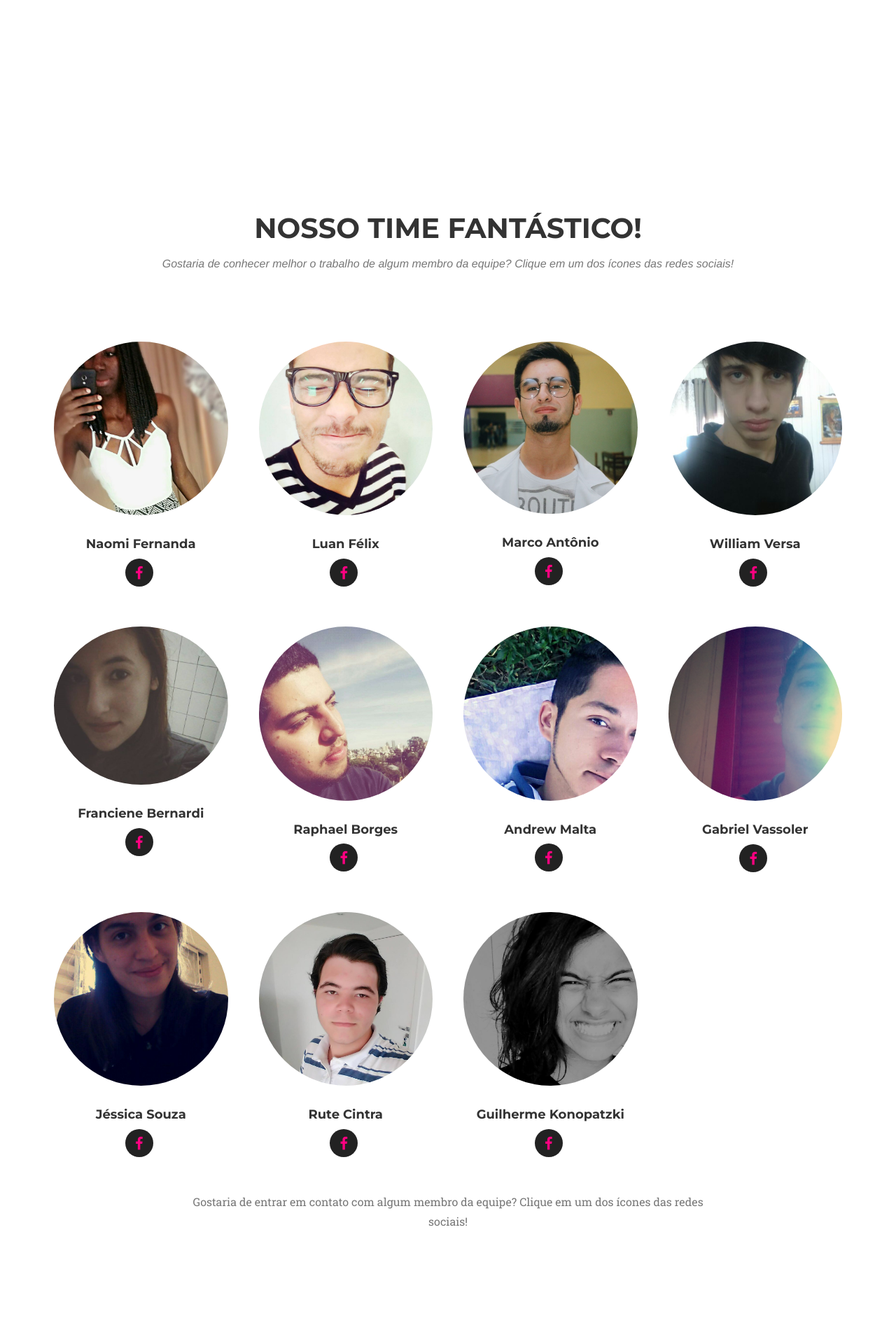
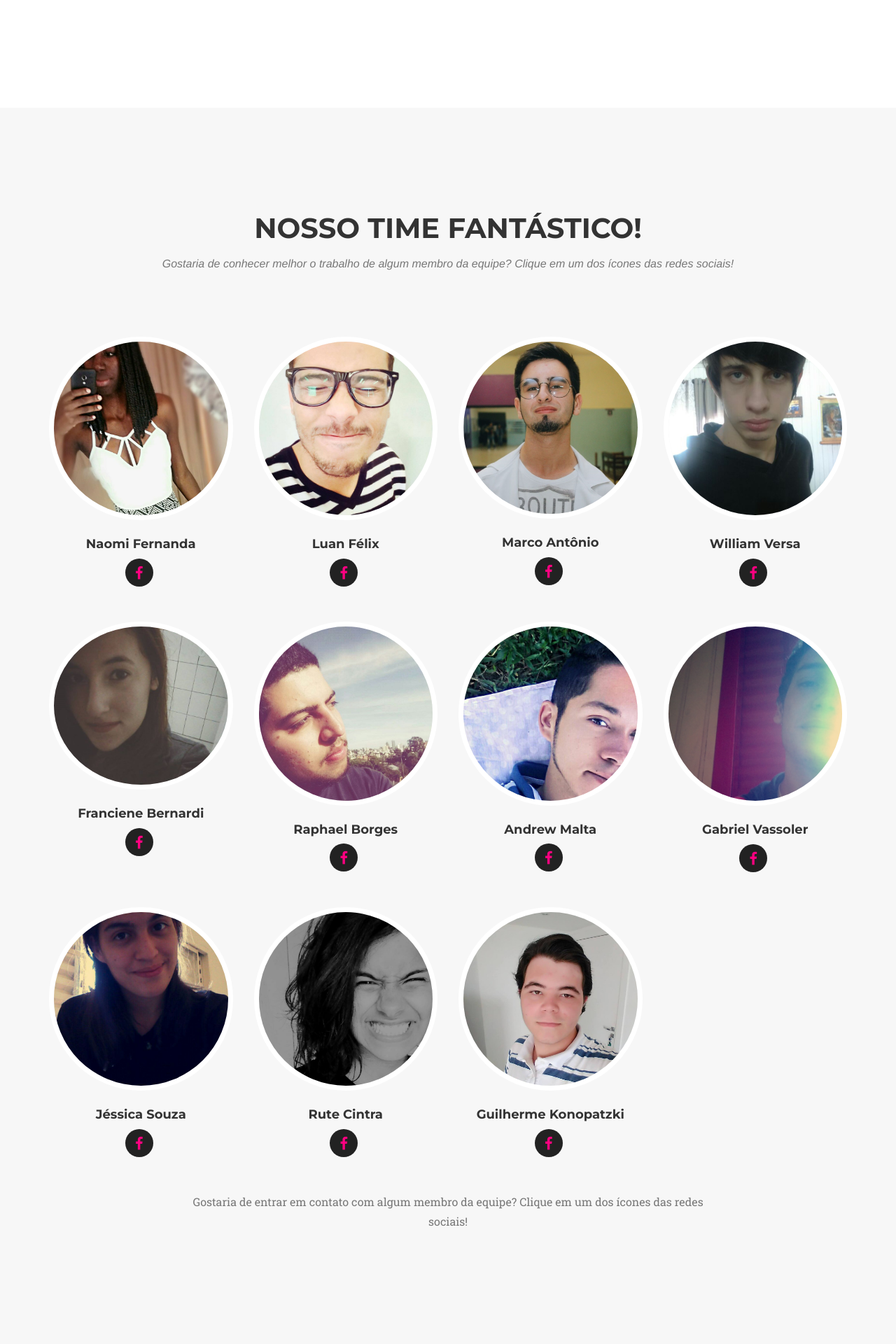
Before and after one commit to andrewmsilva/animego-old, a PHP site: page / in a window 1280 px wide; the page is wider, and only the part inside the window is pictured. Shown: the part 3034-4954 px from the top of that part at 70% size. Run offline with PHP 8.4, Linux system fonts and the light colour scheme; some libraries are stand-ins or nearby versions; some web fonts are replaced.

Commit message:
Inserindo patrocinadores

```diff
--- a/index.php
+++ b/index.php
@@ -100,7 +100,7 @@
     </section>
 
 	<!--Time-->
-    <section id="team">
+    <section id="team" class="bg-light-gray">
         <div class="container">
             <div class="row">
                 <div class="col-xs-12 col-lg-12 text-center">
@@ -210,7 +210,7 @@
                 </div>
 				<div class="col-xs-12 col-sm-3">
                     <div class="team-member">
-                        <img src="img/time/guilherme.jpg" class="img-responsive img-circle" alt="">
+                        <img src="img/time/rute.jpg" class="img-responsive img-circle" alt="">
                         <h4>Rute Cintra</h4>
                         <p class="text-muted"></p>
                         <ul class="list-inline social-buttons">
@@ -221,7 +221,7 @@
                 </div>
                 <div class="col-xs-12 col-sm-3">
                     <div class="team-member">
-                        <img src="img/time/rute.jpg" class="img-responsive img-circle" alt="">
+                        <img src="img/time/guilherme.jpg" class="img-responsive img-circle" alt="">
                         <h4>Guilherme Konopatzki</h4>
                         <p class="text-muted"></p>
                         <ul class="list-inline social-buttons">
@@ -235,6 +235,21 @@
             <div class="row">
                 <div class="col-lg-8 col-lg-offset-2 text-center">
                     <p class="large text-muted">Gostaria de entrar em contato com algum membro da equipe? Clique em um dos ícones das redes sociais!</p>
+                </div>
+            </div>
+        </div>
+    </section>
+
+    <section id="pat">
+        <div class="container">
+            <div class="row">
+                <div class="col-xs-12 col-lg-12 text-center">
+                    <h2 class="section-heading">Nossos patrocinadores</h2>
+                </div>
+            </div>
+            <div class="row">
+                <div class="col-xs-12 col-lg-12 text-center">
+                    <img src="img/patrocinadores.png" style="width: 100%">
                 </div>
             </div>
         </div>
```
Also changed, not shown: img/patrocinadores.png (added).
